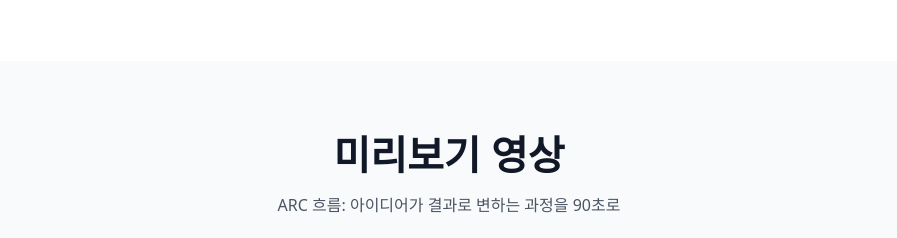
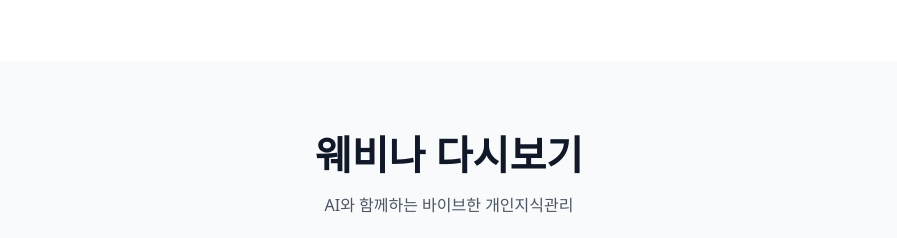
Before and after one commit to productibe/webinar_2025.09, a website: page sales/index.html in a window 1280 px wide. Shown: the part 4024-4262 px from the top of the page, without its empty margins (191-1088 px from the left). Drawn offline with nearby package versions, Linux system fonts and the light colour scheme.

Commit message:
feat(sales): replace preview with webinar replay (Loom embed) and updated copy

```diff
--- a/sales/index.html
+++ b/sales/index.html
@@ -355,19 +355,19 @@
     </div>
   </section>
 
-  <!-- 4) 미리보기 영상 -->
+  <!-- 4) 웨비나 다시보기 -->
   <section id="section-4-preview" class="py-16 bg-gray-50">
     <div class="max-w-4xl mx-auto px-4 sm:px-6 lg:px-8">
       <div class="text-center mb-6">
-        <h2 class="text-responsive-lg font-bold mb-2">미리보기 영상</h2>
-        <p class="text-gray-600">ARC 흐름: 아이디어가 결과로 변하는 과정을 90초로</p>
+        <h2 class="text-responsive-lg font-bold mb-2">웨비나 다시보기</h2>
+        <p class="text-gray-600">AI와 함께하는 바이브한 개인지식관리</p>
       </div>
       <div class="bg-white rounded-2xl p-6 shadow">
         <div class="ratio-16x9">
           <iframe
             loading="lazy" referrerpolicy="strict-origin-when-cross-origin"
-            src="https://www.youtube-nocookie.com/embed/TpTWbNTw32c?mute=1&rel=0&modestbranding=1&loop=1&playlist=TpTWbNTw32c"
-            title="Knowledge ARC 미리보기"
+            src="https://www.loom.com/embed/daa44517e1b54a6598568596867b6706?sid=69d5ae8c-ea89-46c7-87b8-ed82f03264d6"
+            title="웨비나 다시보기"
             allow="accelerometer; autoplay; clipboard-write; encrypted-media; gyroscope; picture-in-picture; web-share"
             allowfullscreen></iframe>
         </div>
```
